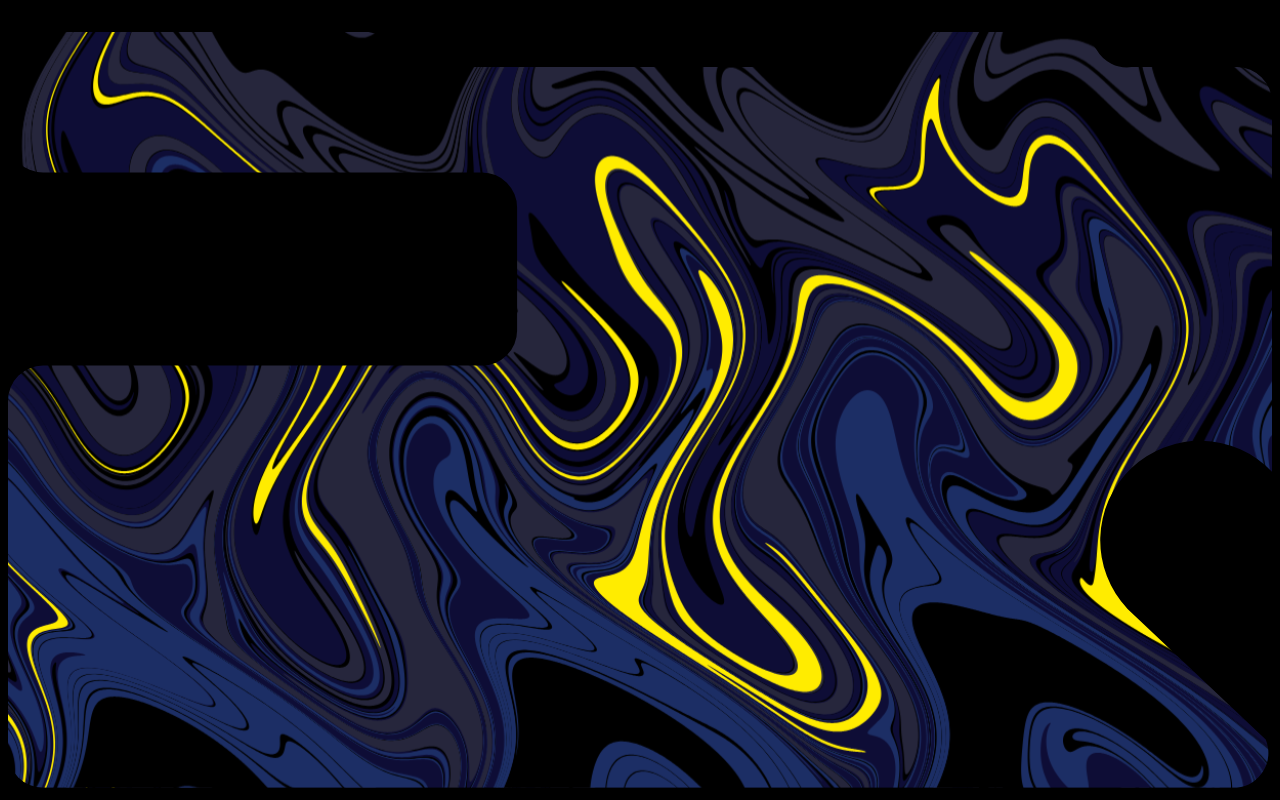
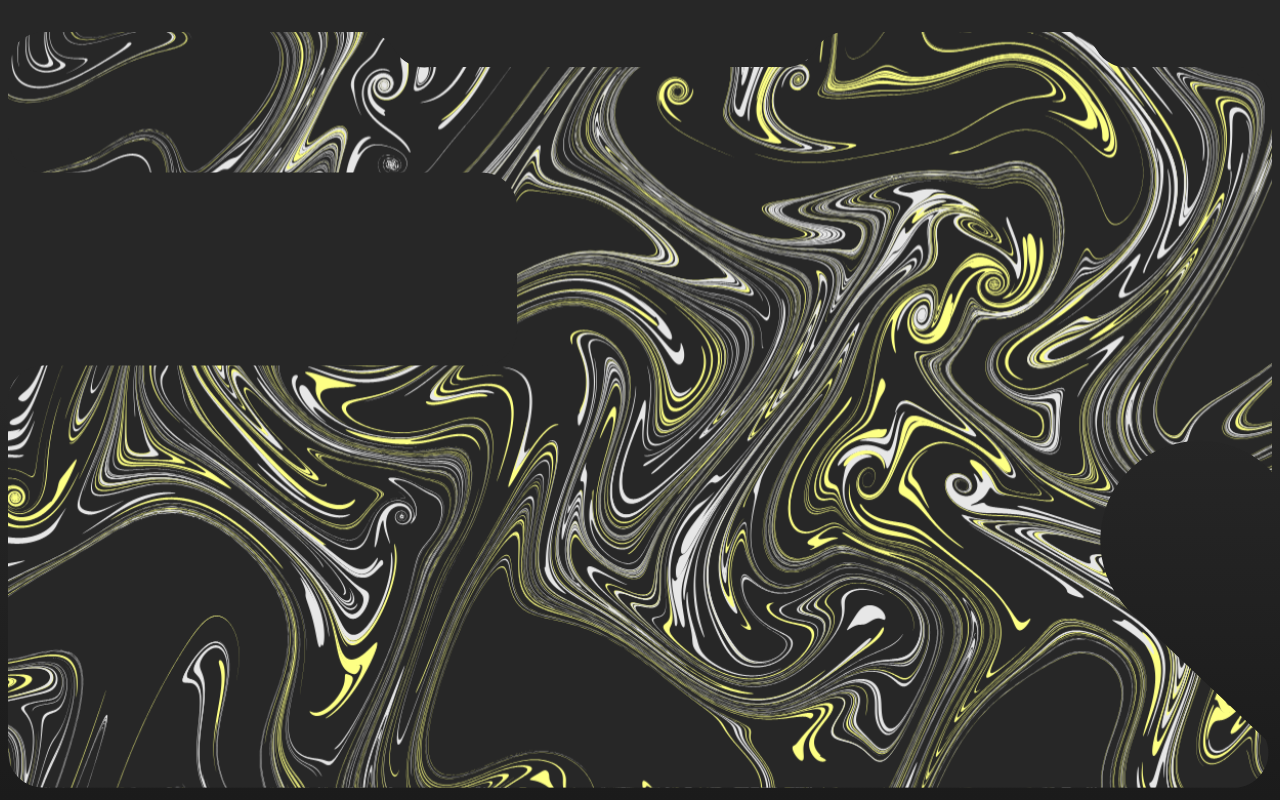
Before and after one commit to cherrycreamsoda/portfolio-hamzazain, a Next.js app: page / in a window 1280 px wide. Built offline with nearby package versions, Linux system fonts and the light colour scheme.

Commit message:
chore: update background and frame

```diff
--- a/src/styles/global.css
+++ b/src/styles/global.css
@@ -15,7 +15,7 @@ body {
 :root {
   --primary-color: #a3e635;
   /* --background-dark: #1a1a1a; */
-  --background-dark: #000000;
+  --background-dark: #272727;
   --text-light: #ffffff;
   --text-muted: #cccccc;
   --spacing-xs: 4px;
@@ -26,7 +26,12 @@ body {
 }
 
 body {
-  background-color: var(--background-dark);
+  /* background-color: var(--background-dark); */
+  background: linear-gradient(
+    var(--background-dark),
+    var(--background-dark),
+    #1b1b1b
+  );
   color: var(--text-light);
   overflow: hidden;
 }
```
Also changed, not shown: public/ink-marbling.png.
